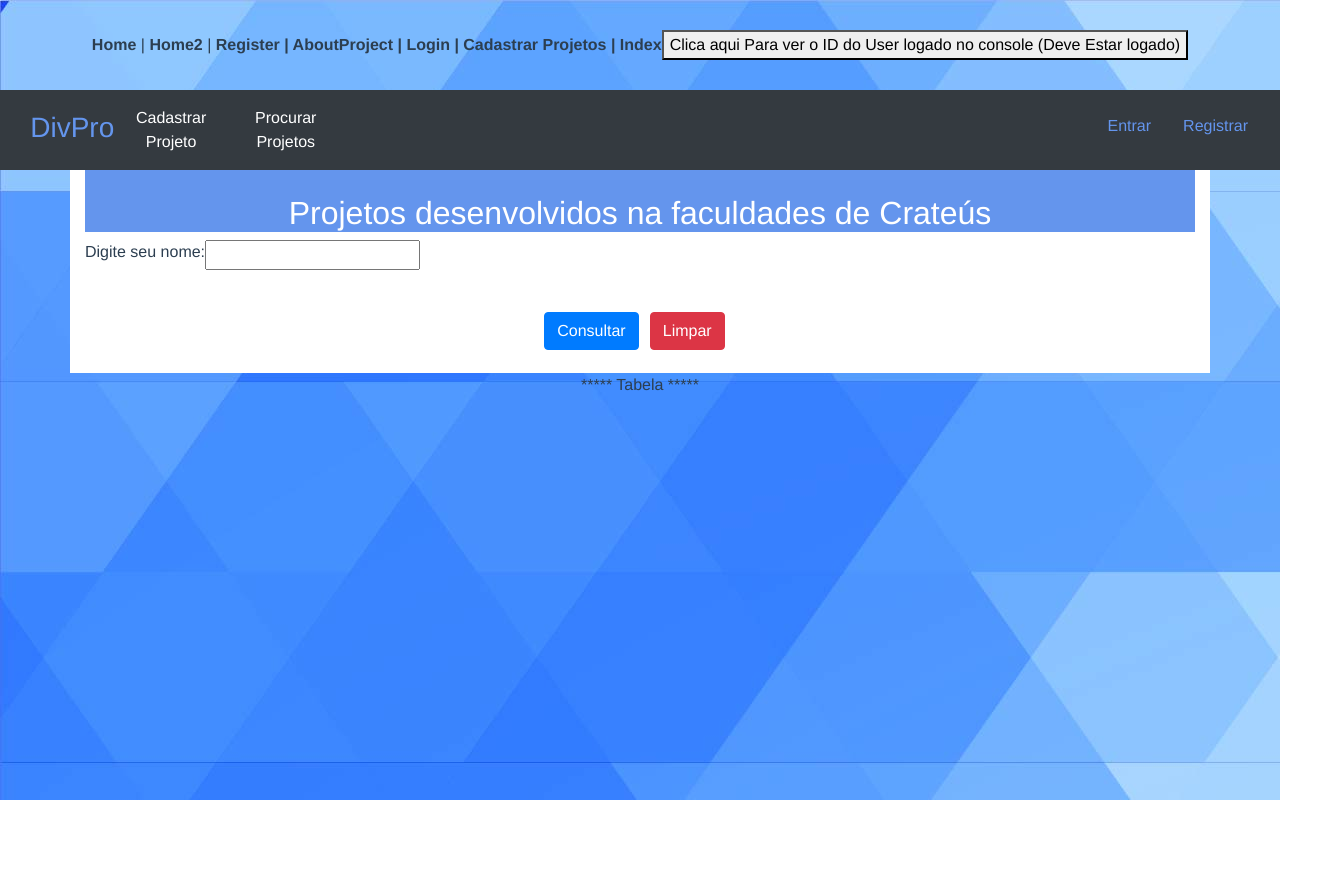
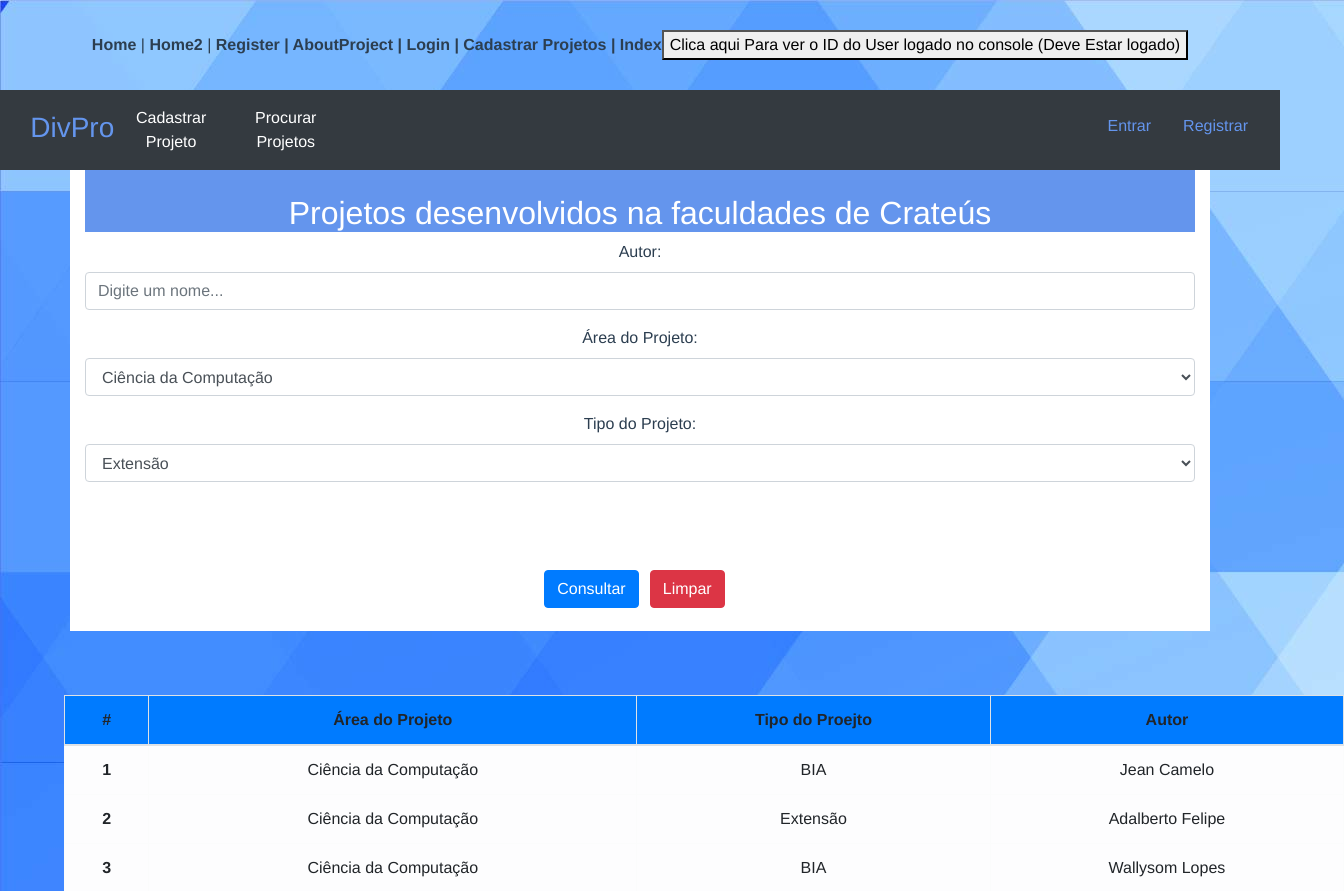
Before and after one commit to FelipePinheiro27/FJW, a Vue app in the folder client/: page /buscarProjetos in a window 1280 px wide. Shown: the top 891 px of the page, 1344 px wide, since content can reach past the window. Before the commit the page ends 800 px from the top, so only its background shows below. Built offline with nearby package versions, Linux system fonts and the light colour scheme.

Commit message:
Página de Buscar Feita

```diff
--- a/client/src/views/BuscarProjetos.vue
+++ b/client/src/views/BuscarProjetos.vue
@@ -1,22 +1,47 @@
 <template>
   <div>
-
     <div>
-        <NavBar/>
+      <NavBar />
     </div>
     <div class="container">
-          <div class="top_cp" >
-          <br>
-          <h2 class="text-center" >
+      <div class="top_cp">
+        <br />
+        <h2 class="text-center">
           Projetos desenvolvidos na faculdades de Crateús
         </h2>
       </div>
 
+      <div class="left">
 
-    <div class="left">
-  <!-- CODIGO AQUI -->
-<p> Digite seu nome:</p>  <input type="text">
       </div>
+          <form>
+              <div class="form-group">
+                <label for="#">Autor:</label>
+                <input type="email" class="form-control" id="autor" placeholder="Digite um nome...">
+              </div>
+            <div class="form-group">
+              <label for="#">Área do Projeto:</label>
+              <select class="form-control" id="area">
+                <option>Ciência da Computação</option>
+                <option>Matemática</option>
+                <option>Enfermagem</option>
+                <option>Engenharia Civil</option>
+                <option>Psicologia</option>
+                <option>Física</option>
+                <option>Engenharia de Minas</option>
+              </select>
+
+            </div>
+            <div class="form-group">
+              <label for="#">Tipo do Projeto:</label>
+              <select class="form-control" id="tipo">
+                <option>Extensão</option>
+                <option>BIA</option>
+                <option>TCC</option>
+                <option>PIBIC</option>
+              </select>
+            </div>
+          </form>
 
 
 
@@ -24,7 +49,10 @@
 
 
 
-<br> <br> <br>
+
+
+      <br /><br />
+      <br />
       <div class="text-center">
         <div class="btn-buscar">
           <button class="btn btn-primary">Consultar</button>
@@ -35,43 +63,70 @@
       </div>
     </div>
 
+    <table class="table table table-bordered">
+        <thead>
+          <tr class="bg-primary">
+            <th scope="col">#</th>
+            <th scope="col">Área do Projeto</th>
+            <th scope="col">Tipo do Proejto</th>
+            <th scope="col">Autor</th>
+          </tr>
+        </thead>
+
+        <tbody>
+          <tr class="table-light">
+             <th scope="row">1</th>
+            <td>Ciência da Computação</td>
+            <td>BIA</td>
+            <td>Jean Camelo</td>
+          </tr>
+
+          <tr class="table-light">
+            <th scope="row">2</th>
+            <td>Ciência da Computação</td>
+            <td>Extensão</td>
+            <td>Adalberto Felipe</td>
+          </tr>
+          <tr class="table-light">
+            <th scope="row">3</th>
+            <td>Ciência da Computação</td>
+            <td>BIA</td>
+            <td>Wallysom Lopes</td>
+          </tr>
+        </tbody>
+    </table>
+  </div>
+</template>
 
 
-    <div>
-       ***** Tabela *****
-    </div>
-    </div>
-</template>
 
 <script>
 
 import NavBar from "./NavBar";
+
 export default {
-  name: 'BuscarProjetos',
+  name: "BuscarProjetos",
   components: {
     NavBar,
   },
-  data(){
-    return{
-       }
+  data() {
+    return {};
   },
-}
+};
 </script>
 
 <style>
 .container {
   background-color: white;
 }
-
-.left input, p, label{
-    float: left;
+table {
+  margin-left: 5vw;
+  margin-top: 5%;
 }
 
-.btn-buscar,
-.btn-limpar {
+.btn-buscar, .btn-limpar {
   display: inline-block;
   margin-right: 1%;
   margin-bottom: 2%;
 }
-
 </style>
```
Lines whose indentation alone changed are shown as unchanged.
